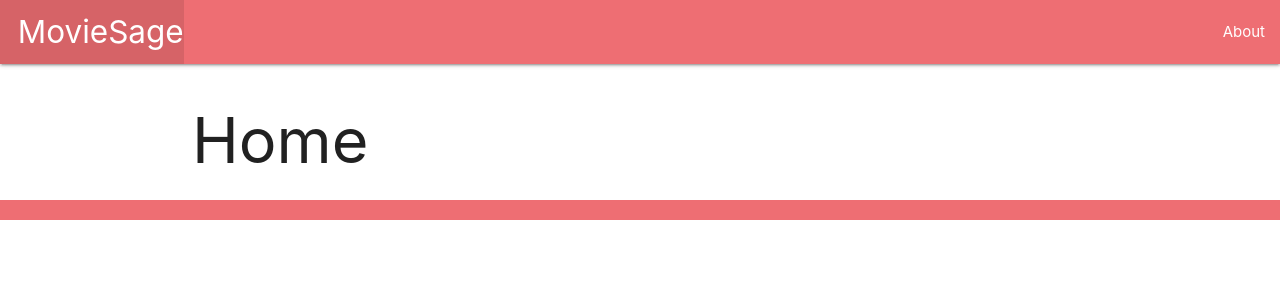
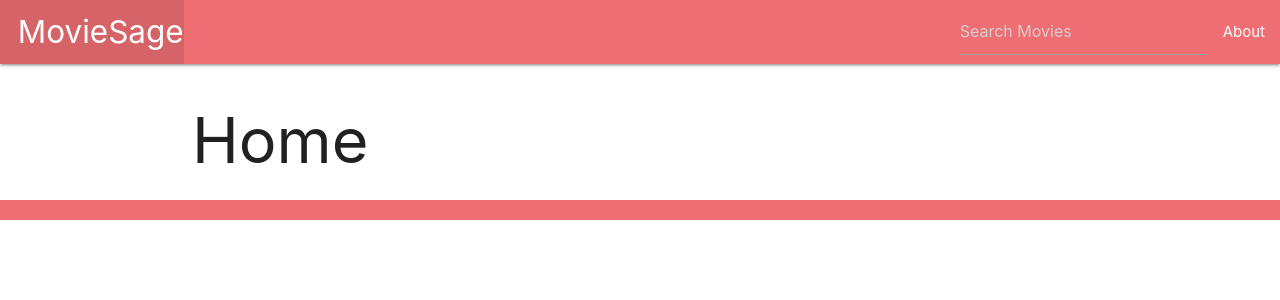
Before and after one commit to ahmedhesi/moviesage, a Django app: page / in a window 1280 px wide. Shown: the top 300 px of the page. Run offline with Django 4.2, Linux system fonts and the light colour scheme.

Commit message:
added API_KEY to .env, created html, url and view for a searchbar which calls the API. Progress stopped due to no Oauth

```diff
--- a/main_app/templates/base.html
+++ b/main_app/templates/base.html
@@ -15,6 +15,12 @@
           <li><a href="/" class="left brand-logo">&nbsp;&nbsp;MovieSage</a></li>
         </ul>
         <ul class="right">
+          <li>
+            <form action="/search/" method="POST">
+              {% csrf_token %}
+              <input name='searchbar' type="text" placeholder="Search Movies">
+            </form>
+          </li>
           <li><a href="/about">About</a></li>
         </ul>
       </div>
--- a/main_app/urls.py
+++ b/main_app/urls.py
@@ -4,4 +4,5 @@ from . import views
 urlpatterns = [
     path('', views.home, name='home'),
     path('about/', views.about, name='about'),
+    path('search', views.search, name='search')
 ]
--- a/main_app/views.py
+++ b/main_app/views.py
@@ -1,4 +1,8 @@
 from django.shortcuts import render
+import requests, os
+import environ
+environ.Env()
+environ.Env.read_env()
 
 # Create your views here.
 
@@ -9,3 +13,9 @@ def home(request):
 
 def about(request):
   return render(request, 'about.html')
+
+def search(request):
+  url = f"https://imdb-api.com/en/API/SearchMovie/{os.environ['API_KEY']}/{request.POST['searchbar']}"
+  #https://imdb-api.com/en/API/SearchMovie/k_4i13c7ul/inception%202010
+  response = requests.request("GET", url)
+  print(url)
```
